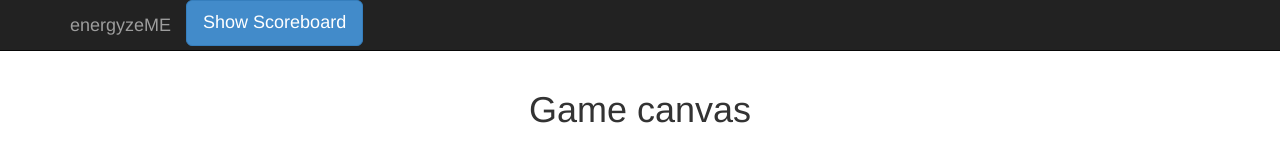
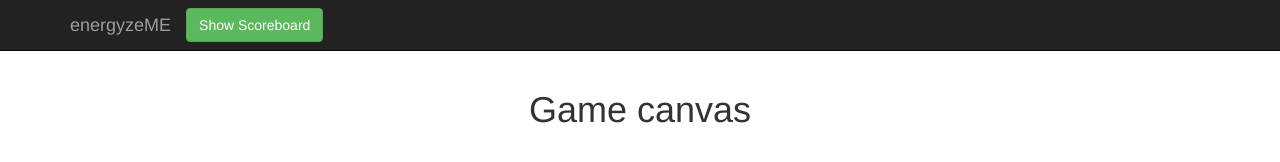
Before and after one commit to UNC-HackDuke-14/game, a plain HTML site: page index.html in a window 1280 px wide. Drawn offline with Linux system fonts and the light colour scheme.

Commit message:
fix position of scoreboard button; change color

```diff
--- a/index.html
+++ b/index.html
@@ -48,9 +48,9 @@
             </div>
             <!-- Collect the nav links, forms, and other content for toggling -->
             <div class="collapse navbar-collapse" id="bs-example-navbar-collapse-1">
-                <ul class="nav navbar-nav">
+                <ul class="nav nav-justified">
                     <li>
-                        <button type="button" class="btn btn-primary btn-lg" data-toggle="modal" data-target="#myModal">Show Scoreboard</button>
+                        <button type="button" class="btn btn-success btn-default navbar-btn" data-toggle="modal" data-target="#myModal">Show Scoreboard</button>
                     </li>
                 </ul>
             </div>
```
